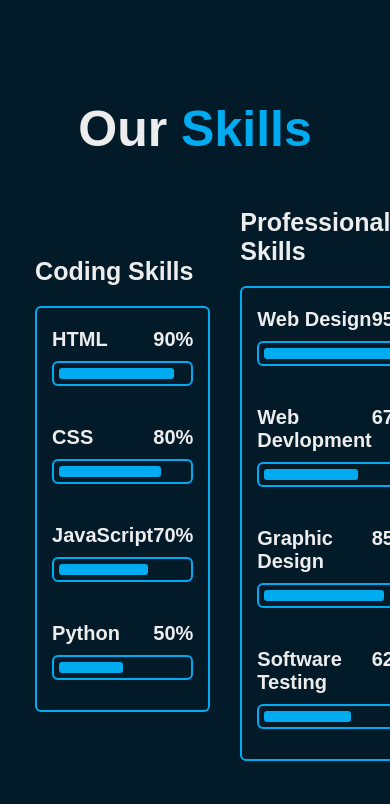
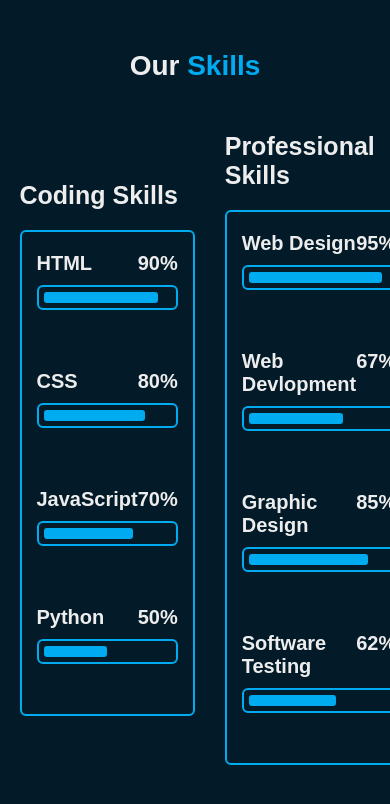
Before and after one commit to Rajat0063/CSS-Projects, a plain HTML site: page Skills Section Design/index.html in a window 390 px wide. Shown: the top 804 px of the page. Drawn offline with Linux system fonts and the light colour scheme.

Commit message:
Fully Responsive

```diff
--- a/Skills Section Design/index.html
+++ b/Skills Section Design/index.html
@@ -21,22 +21,22 @@
                     <div class="skills-box">
                         <div class="progress">
                             <h3>HTML <span>90%</span></h3>
-                            <div class="bar"><span style="width: 90%"></span></div>
+                            <div class="bar"><span style="--final-width: 90%;"></span></div>
                         </div>
 
                         <div class="progress">
                             <h3>CSS <span>80%</span></h3>
-                            <div class="bar"><span style="width: 80%"></span></div>
+                            <div class="bar"><span style="--final-width: 80%;"></span></div>
                         </div>
 
                         <div class="progress">
                             <h3>JavaScript <span>70%</span></h3>
-                            <div class="bar"><span style="width: 70%"></span></div>
+                            <div class="bar"><span style="--final-width: 70%;"></span></div>
                         </div>
 
                         <div class="progress">
                             <h3>Python <span>50%</span></h3>
-                            <div class="bar"><span style="width: 50%"></span></div>
+                            <div class="bar"><span style="--final-width: 50%;"></span></div>
                         </div>
                     </div>
 
@@ -49,22 +49,22 @@
                     <div class="skills-box">
                         <div class="progress">
                             <h3>Web Design <span>95%</span></h3>
-                            <div class="bar"><span style="width: 95%"></span></div>
+                            <div class="bar"><span style="--final-width: 95%"></span></div>
                         </div>
 
                         <div class="progress">
                             <h3>Web Devlopment <span>67%</span></h3>
-                            <div class="bar"><span style="width: 67%"></span></div>
+                            <div class="bar"><span style="--final-width: 67%"></span></div>
                         </div>
 
                         <div class="progress">
                             <h3>Graphic Design <span>85%</span></h3>
-                            <div class="bar"><span style="width: 85%"></span></div>
+                            <div class="bar"><span style="--final-width: 85%"></span></div>
                         </div>
 
                         <div class="progress">
                             <h3>Software Testing <span>62%</span></h3>
-                            <div class="bar"><span style="width: 62%"></span></div>
+                            <div class="bar"><span style="--final-width: 62%"></span></div>
                         </div>
                     </div>
 
--- a/Skills Section Design/style.css
+++ b/Skills Section Design/style.css
@@ -43,16 +43,22 @@
     border: 2px solid #00abf0;
     padding: 5px 15px;
     border-radius: 6px;
+    width: 100%;
+    max-width: 600px;
+    margin: 20px auto;
 }
 
 .skills .skills-row .skills-column .skills-box .progress {
     padding: 15px 0;
+    margin-bottom: 20px;    /* Progress Wrapper */
 }
 
 .skills .skills-row .skills-column .skills-box .progress h3 {
     display: flex;
     justify-content: space-between;
     font-size: 20px;
+    margin: 0 0 5px 0;
+    font-weight: 600;
 }
 
 .skills .skills-row .skills-column .skills-box .progress .bar {
@@ -61,6 +67,8 @@
     border-radius: 6px;
     padding: 5px;
     margin: 10px 0;
+    overflow: hidden;
+    position: relative;
 }
 
 .skills .skills-row .skills-column .skills-box .progress .bar span {
@@ -68,4 +76,62 @@
     height: 100%;
     background: #00abf0;
     border-radius: 3px;
+    width: 0; /* Initial width for animation */
+    animation: growBar 2s ease-out forwards;
+    animation-delay: 0.5s; /* Add a delay for better visibility */
 }
+
+/* Animation for Progress */
+@keyframes growBar {
+    from {
+        width: 0;
+    }
+    to {
+        width: var(--final-width); /* Dynamically apply the width */
+    }
+}
+
+/* Keyframe Animation */
+@keyframes growBar {
+    from {
+        width: 0;
+    }
+    to {
+        width: var(--final-width);
+    }
+}
+
+
+
+/* Responsive Design */
+@media (max-width: 768px) {
+    .skills {
+        padding: 50px 5%; /* Adjust padding */
+    }
+
+    .skills h2 {
+        font-size: 2rem; /* Smaller font size */
+    }
+
+    .skills .skills-column .title {
+        font-size: 1.25rem; /* Smaller column title */
+    }
+
+    .skills .skills-box .progress h3 {
+        font-size: 0.9rem; /* Reduce font size for labels */
+    }
+
+    .skills .skills-box .progress .bar {
+        height: 15px; /* Adjust bar height */
+    }
+}
+
+@media (max-width: 480px) {
+    .skills h2 {
+        font-size: 1.75rem; /* Further reduce title size */
+    }
+
+    .skills .skills-box .progress h3 {
+        font-size: 0.8rem;
+    }
+}
```
